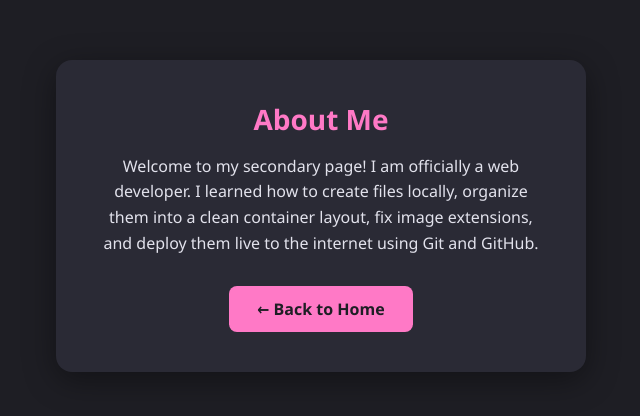
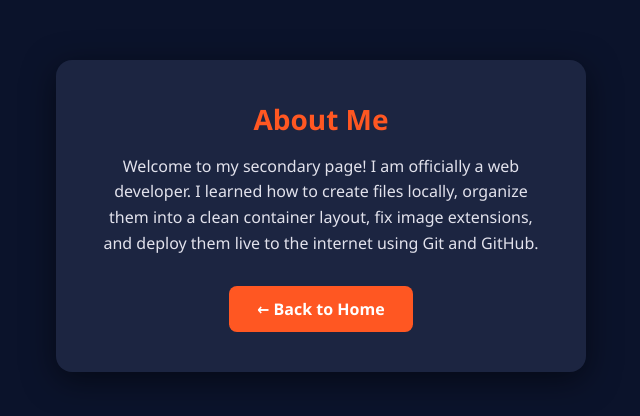
Before and after one commit to ayambablessing72-source/my-first-project, a plain HTML site: page about.html in a window 1280 px wide. Shown: the part 184-600 px from the top of the page, without its empty margins (319-959 px from the left). Drawn offline with Linux system fonts and the light colour scheme.

Commit message:
Change about page background and accent color

```diff
--- a/about.html
+++ b/about.html
@@ -2,11 +2,11 @@
 <html>
 <head>
     <title>About Me</title>
-    <!-- The meta tag below tells mobile phones to scale the website correctly -->
     <meta name="viewport" content="width=device-width, initial-scale=1.0">
     <style>
         body {
-            background-color: #1e1e24; /* Unique dark purple/gray background */
+            /* 1. Changed to a deep midnight blue background */
+            background-color: #0b132b;
             color: #f4f4f9;
             font-family: 'Segoe UI', Tahoma, Geneva, Verdana, sans-serif;
             display: flex;
@@ -19,17 +19,19 @@
         }
 
         .about-card {
-            background-color: #2a2a35; /* Slightly lighter card container */
+            /* 2. Changed card to a slightly lighter slate blue */
+            background-color: #1c2541;
             padding: 40px;
             border-radius: 16px;
-            box-shadow: 0 8px 32px rgba(0, 0, 0, 0.4);
+            box-shadow: 0 8px 32px rgba(0, 0, 0, 0.5);
             text-align: center;
             max-width: 450px;
             width: 100%;
         }
 
         h1 {
-            color: #ff79c6; /* Vibrant pink accent color for this page */
+            /* 3. Changed heading to a bright neon orange accent */
+            color: #ff5722;
             font-size: 28px;
             margin-top: 0;
             margin-bottom: 16px;
@@ -42,11 +44,11 @@
             margin-bottom: 30px;
         }
 
-        /* Styling the back link to look like a clean button */
+        /* 4. Updating the button colors to match the orange accent */
         .back-btn {
             display: inline-block;
-            background-color: #ff79c6;
-            color: #1e1e24;
+            background-color: #ff5722;
+            color: #ffffff;
             text-decoration: none;
             padding: 12px 28px;
             font-weight: bold;
@@ -55,7 +57,7 @@
         }
 
         .back-btn:hover {
-            background-color: #ff92df;
+            background-color: #ff7043;
             transform: translateY(-2px);
         }
     </style>
```
